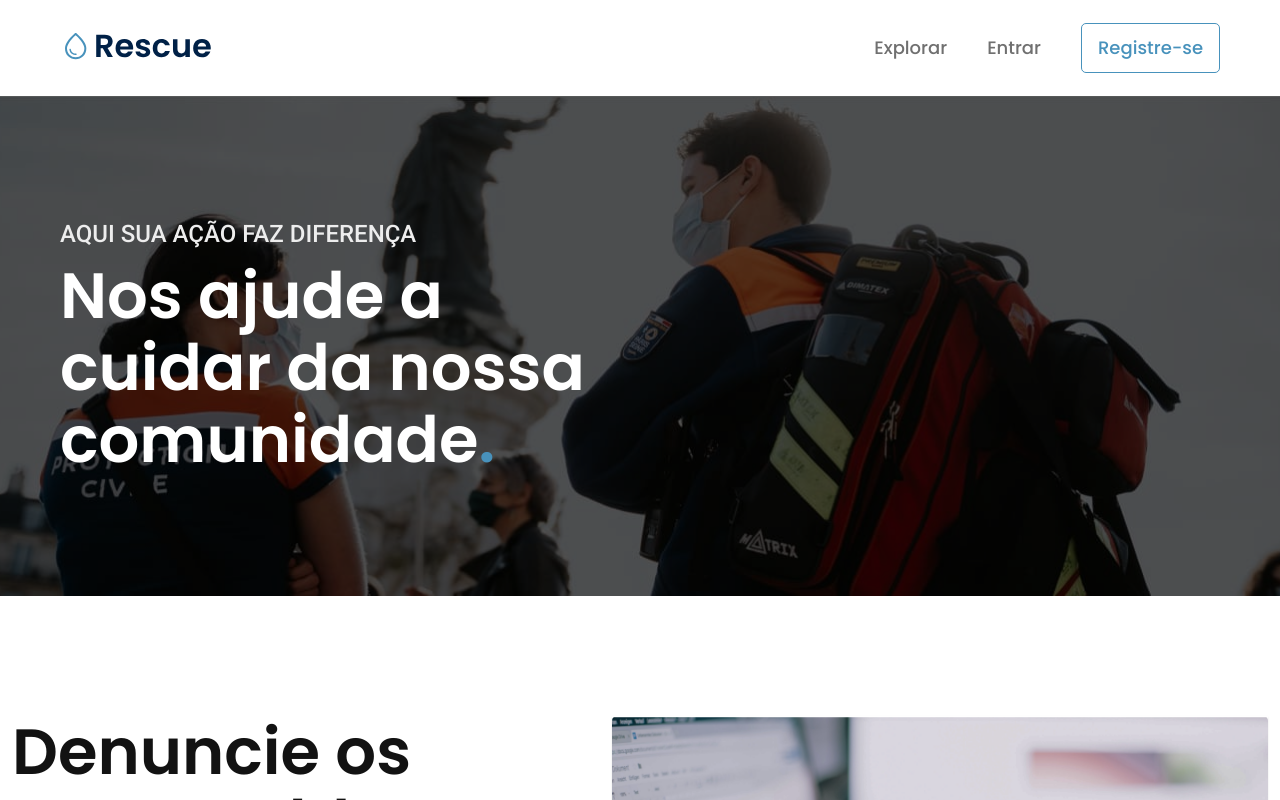
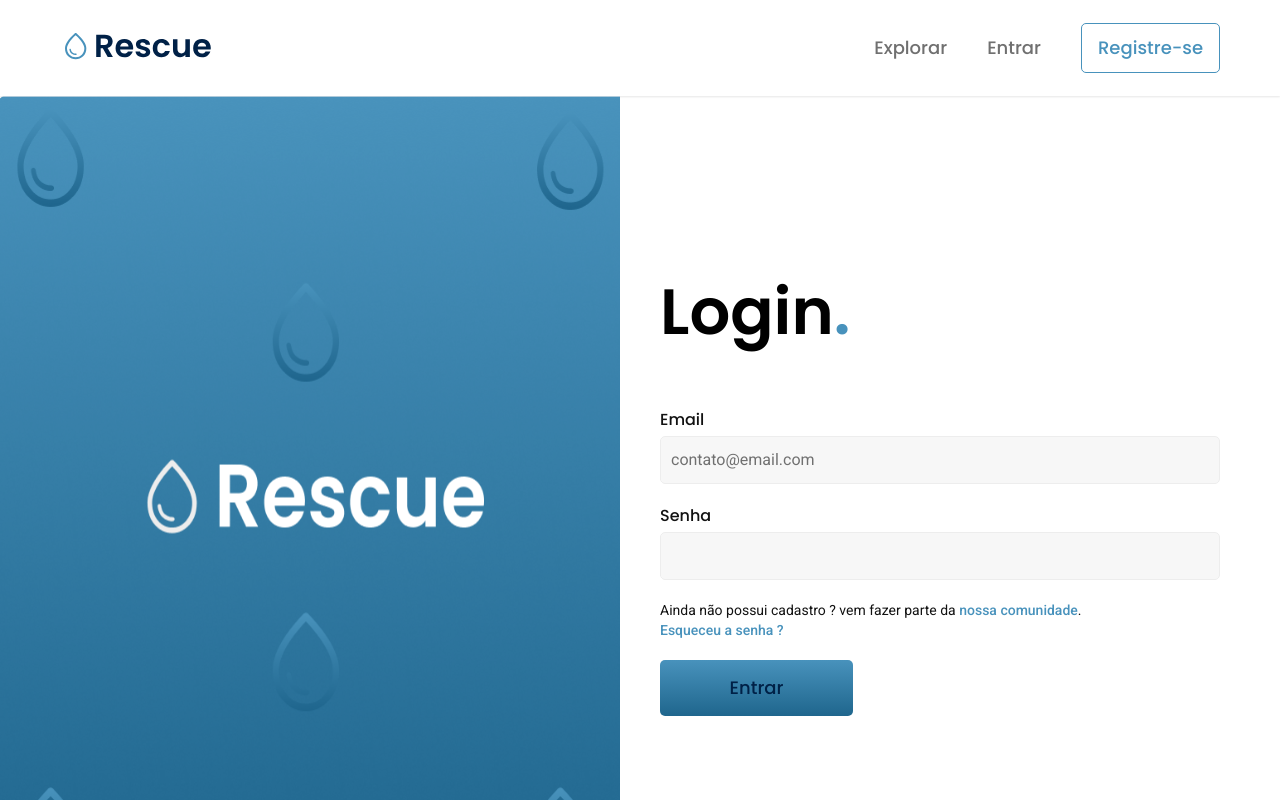
Before and after one commit to i4n-v/Rescue, a Svelte app in the folder front-end/: page /login in a window 1280 px wide. Shown: the top 800 px of the page. Built offline with nearby package versions, Linux system fonts and the light colour scheme.

Commit message:
Implementando integração da api com a tela de login

```diff
--- a/front-end/src/App.svelte
+++ b/front-end/src/App.svelte
@@ -1,6 +1,6 @@
 <script>
   import { Router, Route } from "svelte-routing";
-  import { Home, Cadastro } from "./pages";
+  import { Home, Cadastro, Login } from "./pages";
   import { Header, Footer, Wrapper, FormInput } from "./components/";
   import Duvidas from "./pages/Duvidas/Duvidas.svelte";
   import Configuracoes from "./pages/Configuracoes/Config.svelte";
@@ -13,7 +13,7 @@
     <Route path="/" component={Home} />
     <Route path="/duvidas" component={Duvidas} />
     <Route path="/cadastro" component={Cadastro} />
-    <Route path="/login" component={Home} />
+    <Route path="/login" component={Login} />
     <Route path="/recuperar_senha" component={Home} />
     <Route path="/inicio" component={Home} />
     <Route path="/perfil" component={Home} />
--- a/front-end/src/helper/Message.svelte
+++ b/front-end/src/helper/Message.svelte
@@ -31,6 +31,7 @@
     min-width: 220px;
     display: flex;
     justify-content: space-between;
+    gap: 20px;
     border-radius: 5px;
     font: var(--roboto-xs);
     position: absolute;
--- /dev/null
+++ b/front-end/src/pages/Login/Login.svelte
@@ -0,0 +1,199 @@
+<script>
+  import { Link, FormInput, SubmitButton } from "../../components/";
+  import ToTopPage from "../../helper/ToTopPage.svelte";
+  import Message from "../../helper/Message.svelte";
+  import { authUser } from "../../services/userService";
+  import cookie from "js-cookie";
+
+  let loading = false;
+  let success = false;
+  let error = false;
+  let message = "";
+
+  let email = {
+    value: "",
+  };
+  let senha = {
+    value: "",
+  };
+
+  function handleClose() {
+    error = false;
+    success = false;
+    message = "";
+  }
+
+  async function handleSubmit() {
+    const userData = {
+      email: email.value,
+      password: senha.value,
+    };
+
+    try {
+      loading = true;
+      const response = await authUser(userData);
+      cookie.set("access-token", response.USER_TOKEN);
+      cookie.set("user_id", response.USER_ID);
+
+      message = "Autenticação realizada com sucesso";
+      success = true;
+
+      email = {
+        value: "",
+      };
+      senha = {
+        value: "",
+      };
+    } catch (error) {
+      message = error.response.data.message;
+    } finally {
+      error = !success;
+      loading = false;
+    }
+  }
+</script>
+
+<svelte:head>
+  <title>Rescue | Cadastro</title>
+</svelte:head>
+
+<ToTopPage>
+  <Message {success} {error} {message} {handleClose} />
+  <section class="wrapper">
+    <div class="img-container">
+      <img src="/src/assets/img/aside-logo.png" alt="Logo da Rescue" />
+    </div>
+    <div class="form-container anime-left">
+      <h1 class="title">Login<span>.</span></h1>
+      <form>
+        <FormInput
+          id="email"
+          type="text"
+          label="Email"
+          placeholder="contato@email.com"
+          className="col-span-2"
+          value={email.value}
+          setValue={(value) => {
+            email = {
+              value: value,
+            };
+          }}
+        />
+        <FormInput
+          id="senha"
+          type="password"
+          label="Senha"
+          minlength="8"
+          className="col-span-2"
+          value={senha.value}
+          setValue={(value) => {
+            senha = {
+              value: value,
+            };
+          }}
+        />
+        <p class="col-span-2">
+          Ainda não possui cadastro ? vem fazer parte da
+          <Link href="/cadastro" className="action-link">nossa comunidade</Link
+          >.
+          <br />
+          <Link href="/recuperar_senha" className="action-link"
+            >Esqueceu a senha ?</Link
+          >
+        </p>
+        <SubmitButton {loading} maxWidth="193px" onSubmit={handleSubmit}
+          >Entrar
+        </SubmitButton>
+      </form>
+    </div>
+  </section>
+</ToTopPage>
+
+<style>
+  .wrapper {
+    display: flex;
+    width: 100%;
+    min-height: 800px;
+    gap: 40px;
+  }
+
+  .img-container {
+    width: 768px;
+  }
+
+  .wrapper > div > img {
+    width: 100%;
+    height: 100%;
+  }
+
+  .title {
+    font: var(--poppins-xxl);
+  }
+
+  .title > span {
+    color: var(--p01);
+  }
+
+  .form-container {
+    display: flex;
+    width: 768px;
+    flex-direction: column;
+    justify-content: center;
+    gap: 60px;
+  }
+
+  .form-container > form {
+    width: 100%;
+    max-width: 560px;
+    display: grid;
+    grid-template-columns: 1fr 1fr;
+    gap: 20px;
+  }
+
+  .form-container p {
+    font: var(--roboto-xs);
+    color: var(--c11);
+  }
+
+  .form-container :global(.action-link) {
+    font: var(--roboto-xs);
+    font-weight: 500;
+  }
+
+  :global(.col-span-2) {
+    grid-column: 1/3;
+  }
+
+  @media (max-width: 1100px) {
+    .img-container {
+      display: none;
+    }
+
+    .wrapper {
+      justify-content: center;
+      padding: 0px 12px;
+    }
+
+    .form-container {
+      align-items: center;
+    }
+  }
+
+  @media (max-width: 470px) {
+    .form-container > form {
+      grid-template-columns: 1fr;
+    }
+
+    :global(.col-span-2) {
+      grid-column: 1/-1;
+    }
+
+    .wrapper {
+      margin: 120px 0px;
+    }
+
+    .title {
+      font: var(--poppins-xl);
+    }
+  }
+</style>
--- a/front-end/src/pages/index.js
+++ b/front-end/src/pages/index.js
@@ -1,7 +1,9 @@
 import Home from './Home/Home.svelte';
 import Cadastro from './Cadastro/Cadastro.svelte';
+import Login from './Login/Login.svelte';
 
 export {
   Home,
-  Cadastro
+  Cadastro,
+  Login
 }
```
